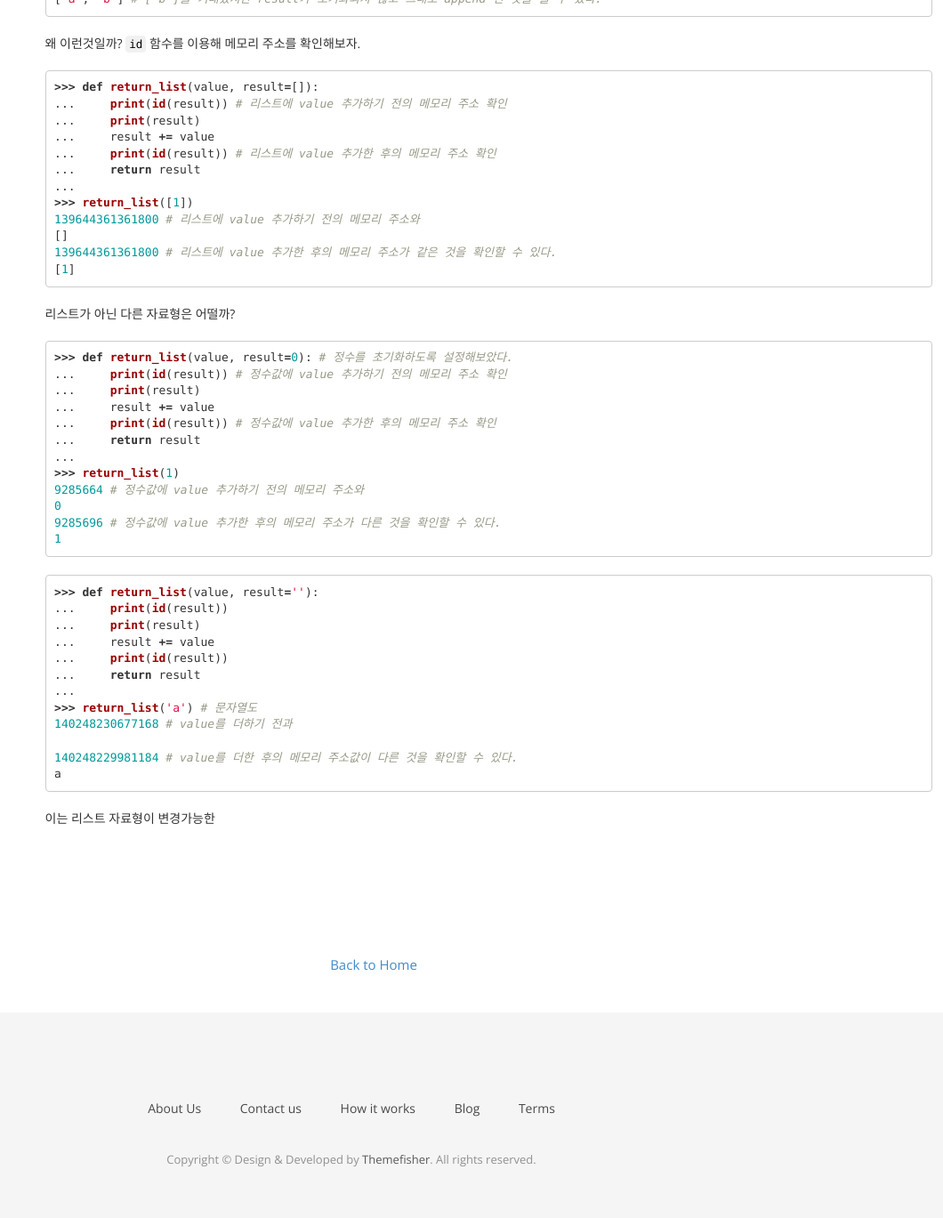
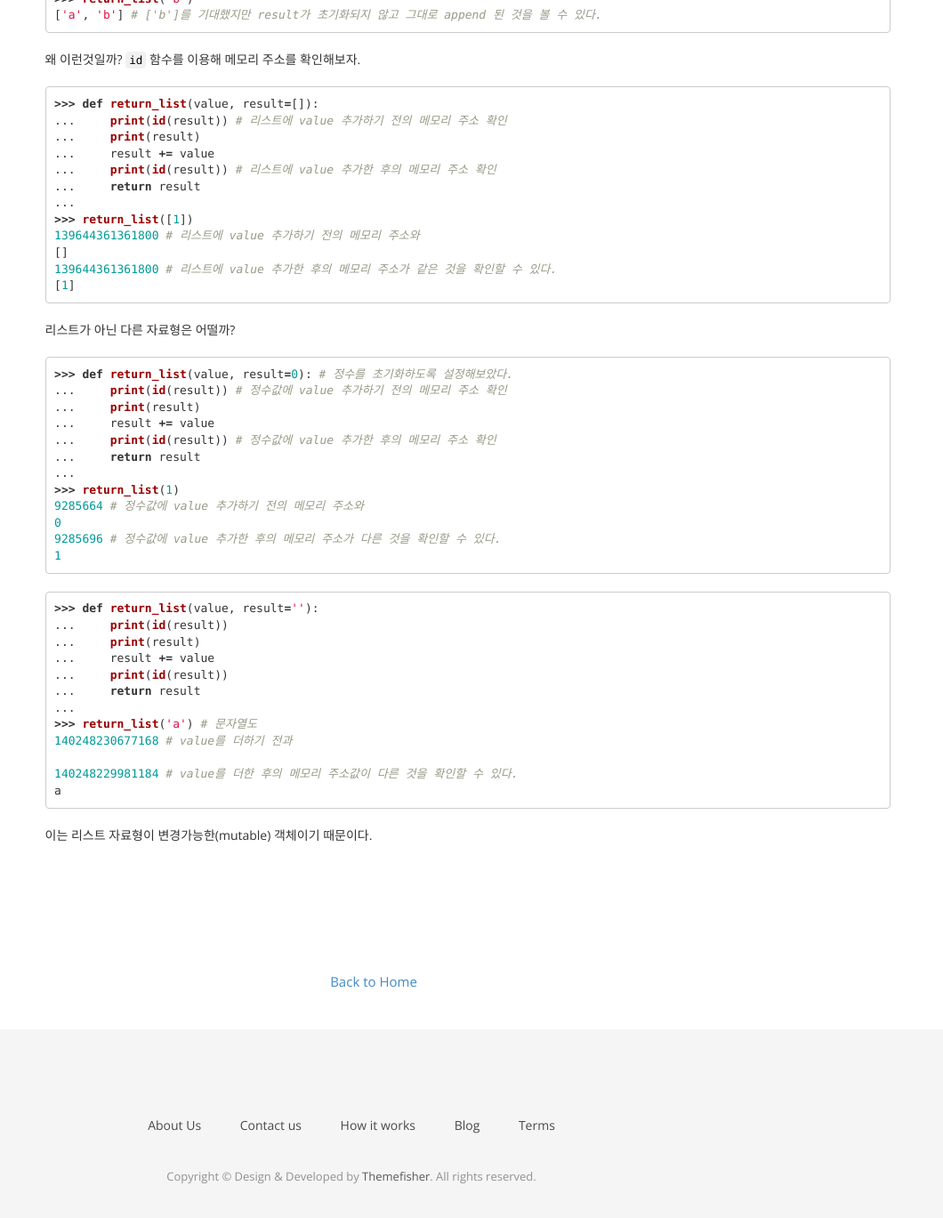
Before and after one commit to nachwon/nachwon.github.io, a Jekyll site: the page built from _posts/Python/2017-09-14-함수.md, in a window 1280 px wide and 1400 px high, scrolled down 6734 px. Shown: the top 1369 px of the window at 89% size, without its empty margins (220-1280 px from the left). Built offline with Jekyll 4.4.1, drawn with Linux system fonts in a browser that asks for light colours; nearby versions of some CDN libraries; some web fonts are replaced.

Commit message:
minor bug fix

````diff
--- a/_posts/Python/2017-09-14-함수.md
+++ b/_posts/Python/2017-09-14-함수.md
@@ -409,4 +409,4 @@ SyntaxError: non-default argument follows default argument # 기본값이 없는
 a
 ```
 
-- 이는 리스트 자료형이 변경가능한
+- 이는 리스트 자료형이 변경가능한(mutable) 객체이기 때문이다.
````
Also changed, not shown: css/bootstrap.min.css.
